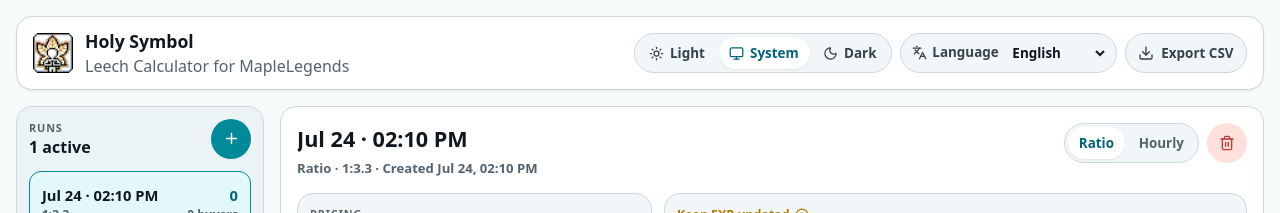
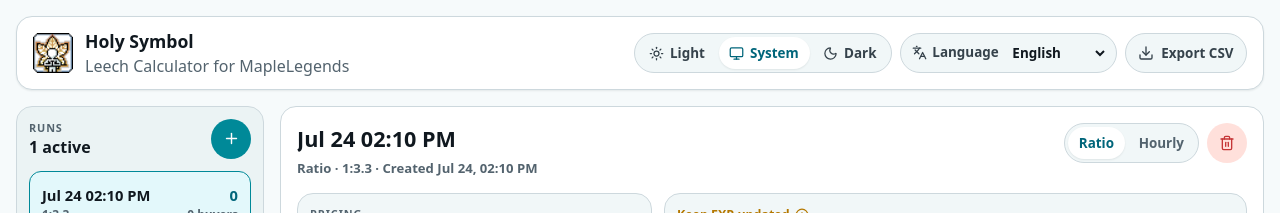
Before and after one commit to kiri-ml/holysymbol, a React (Vite) app: page / in a window 1280 px wide. Shown: the top 213 px of the page. Built offline with nearby package versions, Linux system fonts and the light colour scheme.

Commit message:
style: remove middle dot from default run name

```diff
--- a/src/App.tsx
+++ b/src/App.tsx
@@ -103,7 +103,7 @@ function defaultRunName(createdAt: string) {
     day: 'numeric',
   });
 
-  return `${day} · ${time}`;
+  return `${day} ${time}`;
 }
 
 function emptyInstance(billing: LeechBilling = DEFAULT_RATIO_BILLING, id = createId('leech')): LeechInstance {
```
